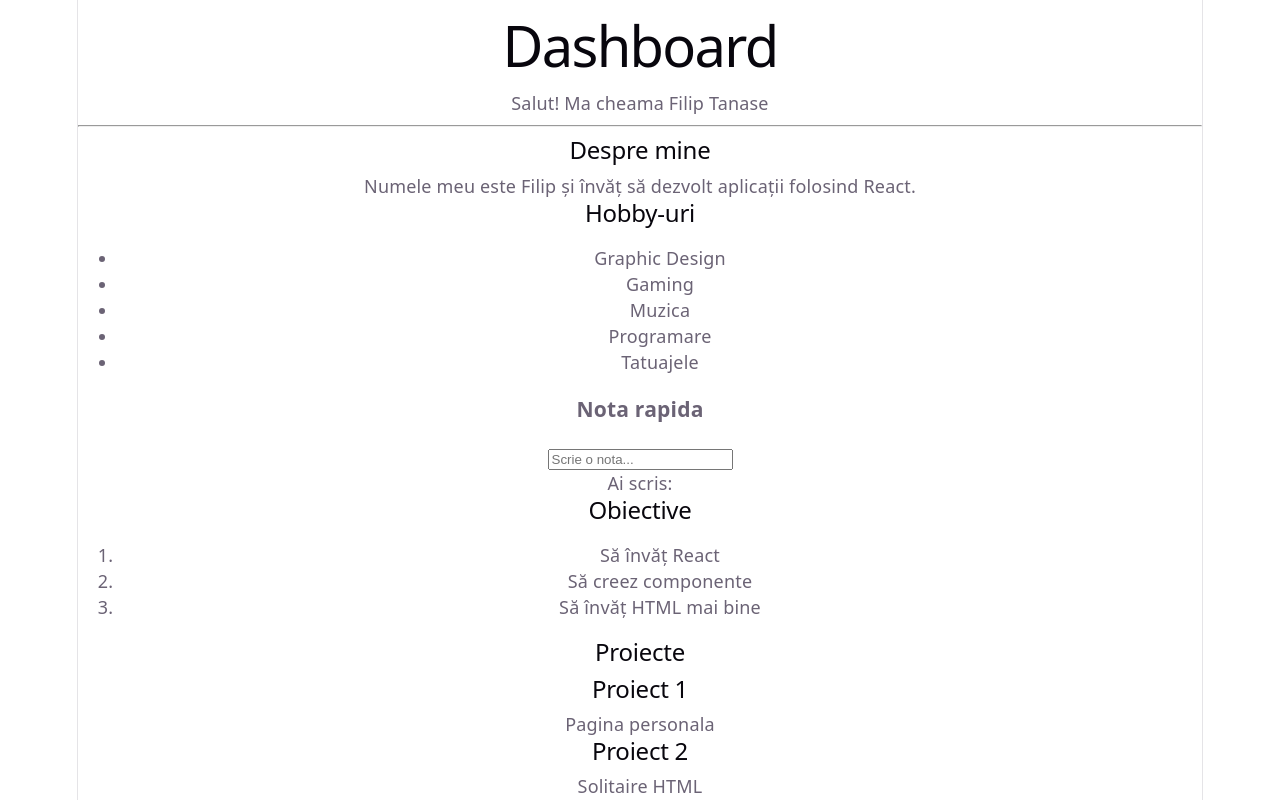
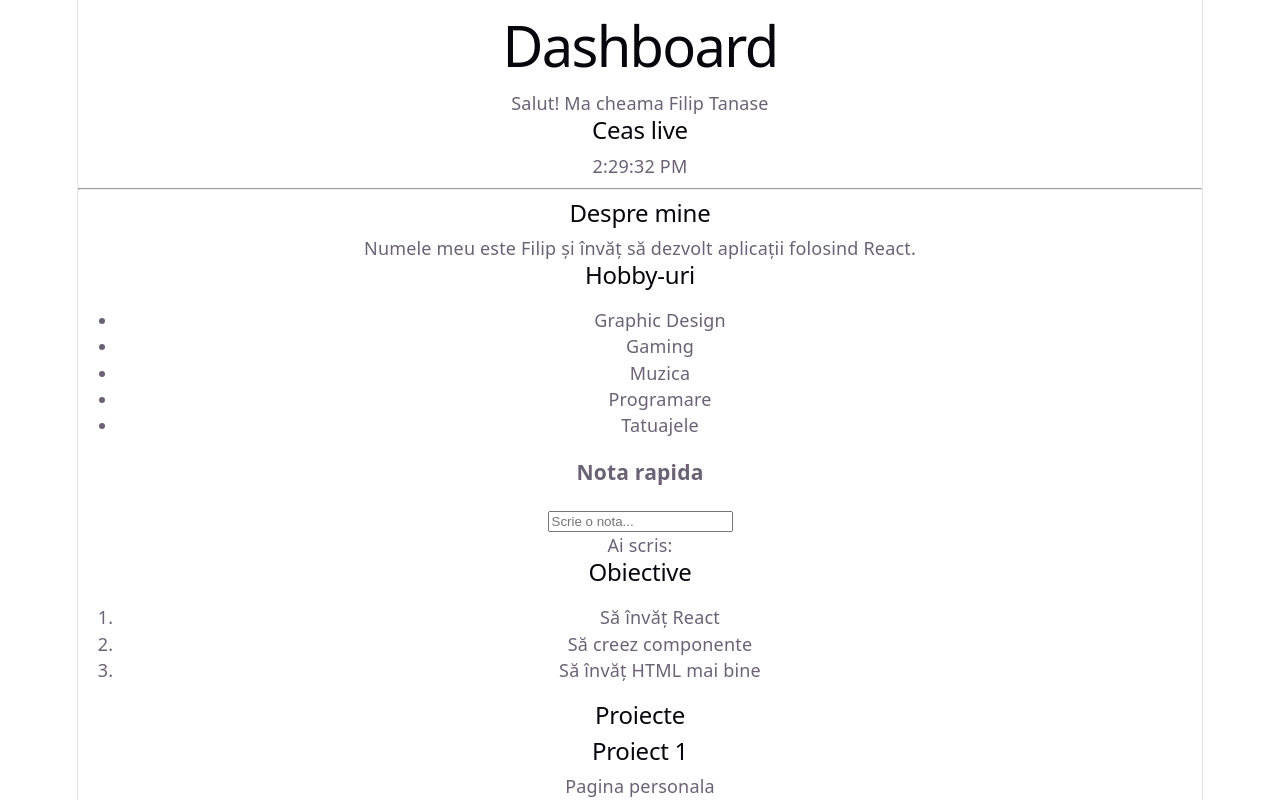
Before and after one commit to FelipeMonreo/ProiectareWeb, a React (Vite) app: page / in a window 1280 px wide. Shown: the top 800 px of the page. Built offline with nearby package versions, Linux system fonts and the light colour scheme.

Commit message:
Add Clock component

```diff
--- a/src/App.jsx
+++ b/src/App.jsx
@@ -3,6 +3,7 @@ import Card from './Card';
 import QuickNote from './QuickNote';
 import TodoList from './TodoList';
 import ContactForm from './ContactForm';
+import Clock from './Clock';
 const projects = [
   {
     title: "Proiect 1",
@@ -34,6 +35,7 @@ function App() {
         <h1>Dashboard</h1>
         <p>Salut! Ma cheama Filip Tanase</p>
       </header>
+      <Clock />
 
       <hr />
 
--- /dev/null
+++ b/src/Clock.jsx
@@ -0,0 +1,24 @@
+import { useState, useEffect } from 'react';
+
+function Clock() {
+  const [time, setTime] = useState(new Date());
+
+  useEffect(function() {
+    const timer = setInterval(function() {
+      setTime(new Date());
+    }, 1000);
+
+    return function() {
+      clearInterval(timer);
+    };
+  }, []);
+
+  return (
+    <div>
+      <h2>Ceas live</h2>
+      <p>{time.toLocaleTimeString()}</p>
+    </div>
+  );
+}
+
+export default Clock;
```
